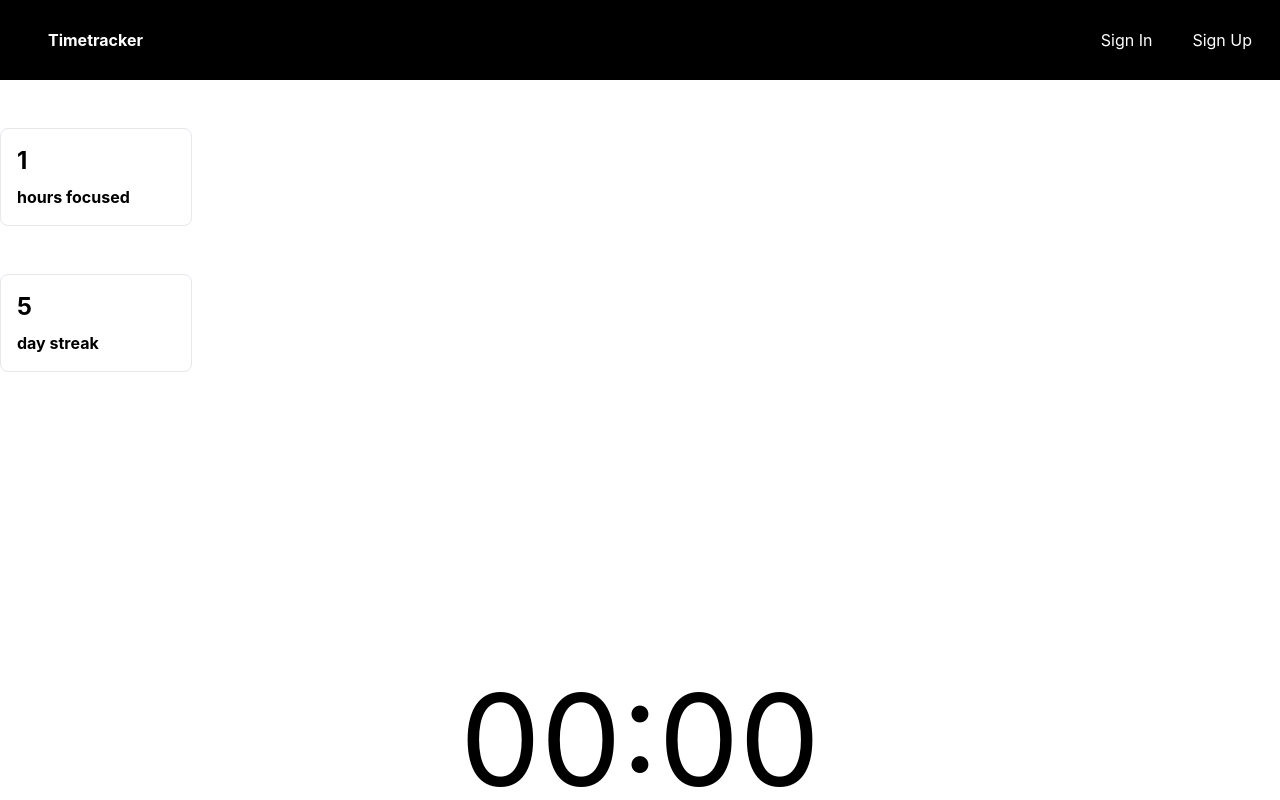
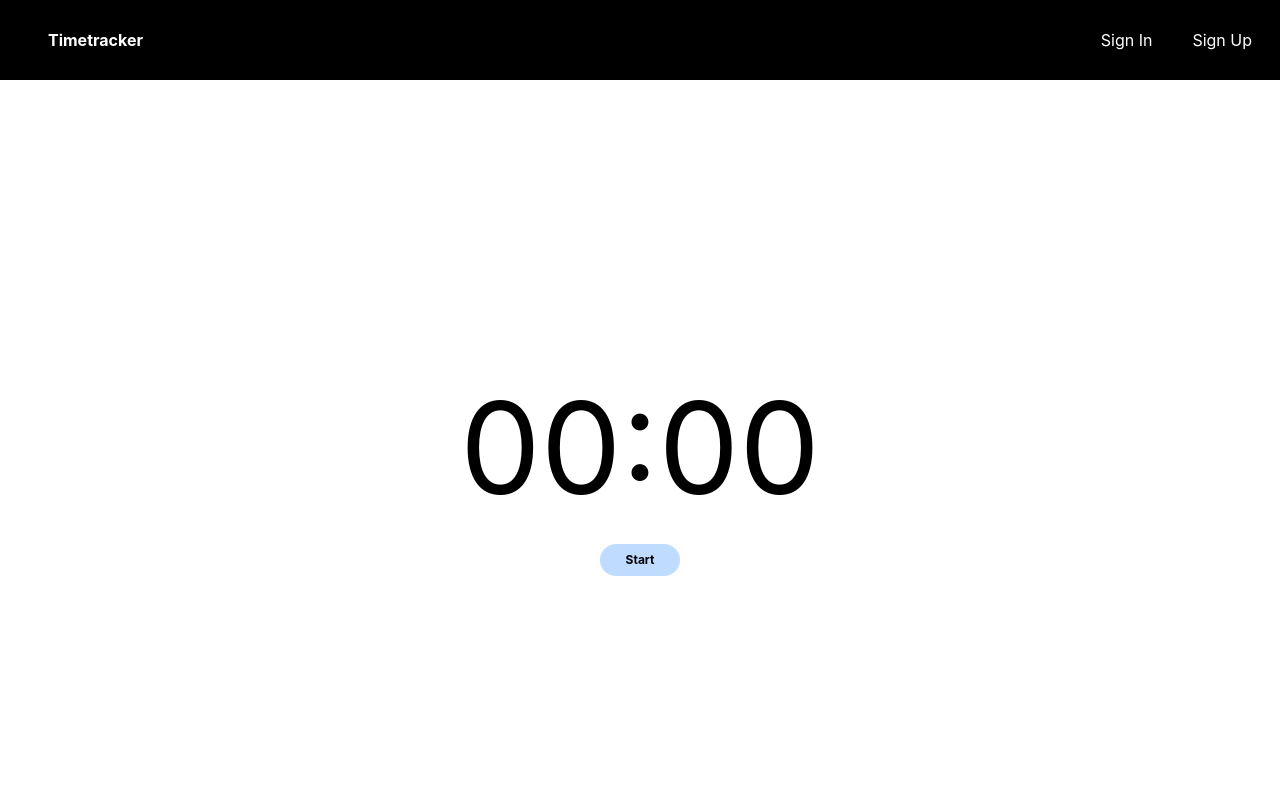
Before and after one commit to CipherSpell/timetracker, a Next.js app in the folder landing/: page / in a window 1280 px wide. Shown: the top 800 px of the page. Built offline with nearby package versions, Linux system fonts and the light colour scheme.

Commit message:
fix: removed report cards from home page

```diff
--- a/landing/src/app/page.tsx
+++ b/landing/src/app/page.tsx
@@ -1,11 +1,8 @@
-import ReportCards from '../components/ReportCards'
 import Timetracker from '../components/timetracker/Timetracker'
 
 export default function Home() {
   return (
     <div className=''>
-      <ReportCards time={1} text='hours focused' />
-      <ReportCards time={5} text='day streak' />
       <Timetracker />
     </div>
   )
```
